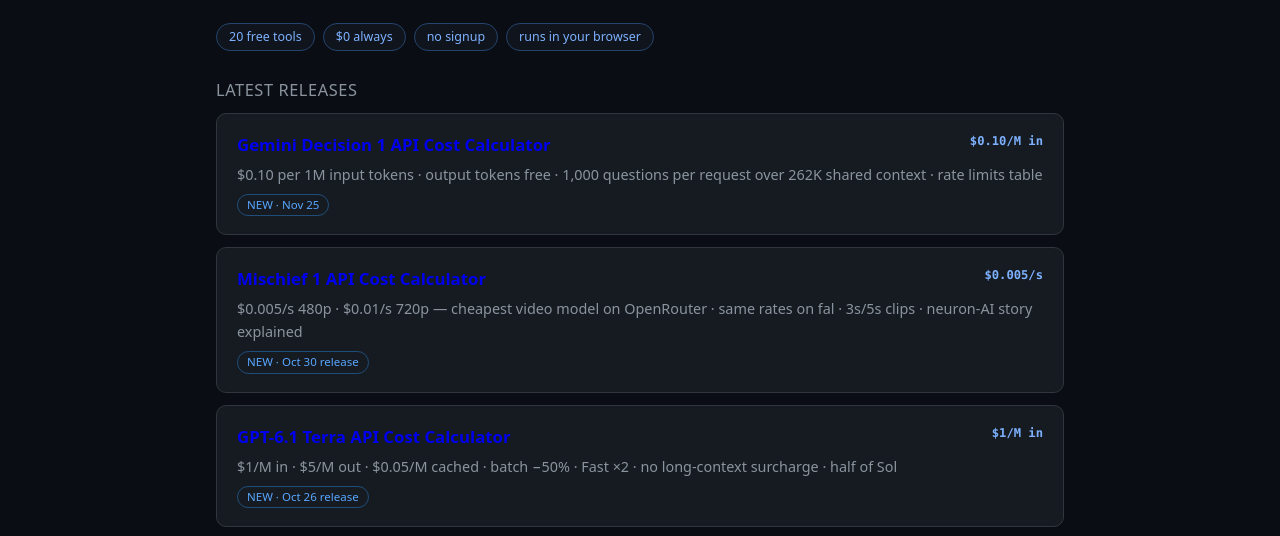
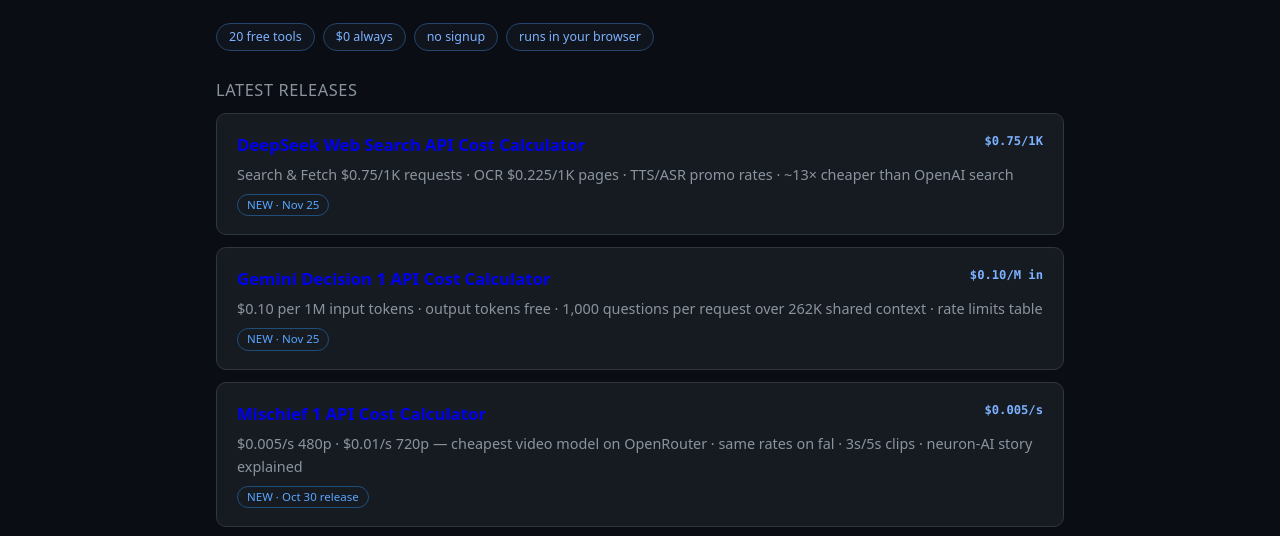
Before and after one commit to Cashi-lab/aiapicalc, a plain HTML site: page index.html in a window 1280 px wide. Shown: the part 197-733 px from the top of the page. Drawn offline with Linux system fonts and the light colour scheme.

Commit message:
Hub card for DeepSeek Web Search calculator (fix missed insert)

```diff
--- a/index.html
+++ b/index.html
@@ -65,6 +65,11 @@ input:focus,select:focus{outline:2px solid #4f8cff;outline-offset:1px;border-col
 
 <div class="gh">Latest releases</div>
 <div class="list">
+<a class="item" href="deepseek-web-search-api-cost-calculator.html">
+  <div class="t">DeepSeek Web Search API Cost Calculator<span class="ph">$0.75/1K</span></div>
+  <div class="d">Search &amp; Fetch $0.75/1K requests · OCR $0.225/1K pages · TTS/ASR promo rates · ~13× cheaper than OpenAI search</div>
+  <span class="tag">NEW · Nov 25</span>
+</a>
 <a class="item" href="gemini-decision-1-api-cost-calculator.html">
   <div class="t">Gemini Decision 1 API Cost Calculator<span class="ph">$0.10/M in</span></div>
   <div class="d">$0.10 per 1M input tokens · output tokens free · 1,000 questions per request over 262K shared context · rate limits table</div>
```
